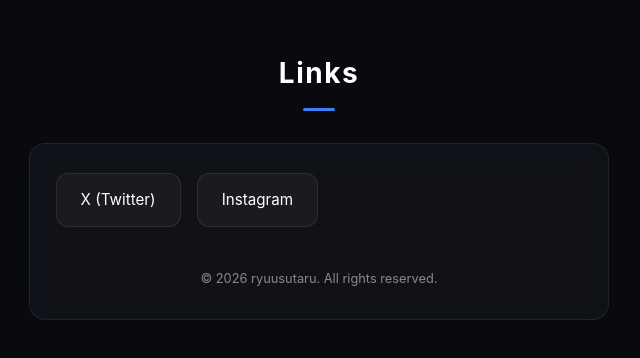
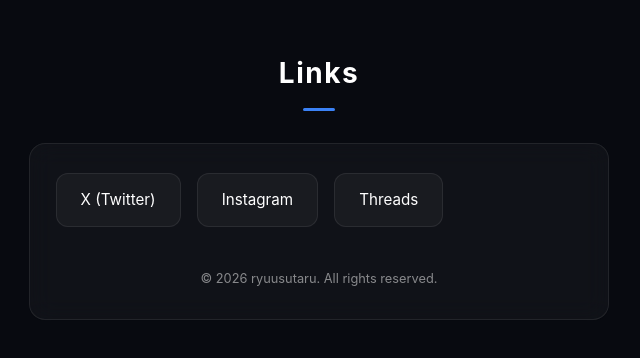
Before and after one commit to sutarumusic-bit/sutaru_music, a plain HTML site: page index.html in a window 1280 px wide. Shown: the part 3436-3794 px from the top of the page, 321-961 px from the left. Drawn offline with Linux system fonts and the light colour scheme.

Commit message:
Update index.html

```diff
--- a/index.html
+++ b/index.html
@@ -455,6 +455,9 @@
         <a href="https://www.instagram.com/ryuusutaru_music?stkn=MTlnNzE3ejhjd3RtdQ%3D%3D&utm_source=qr" target="_blank" rel="noopener noreferrer" class="social-btn">
           <span>Instagram</span>
         </a>
+        <a href="https://www.threads.com/@ryuusutaru_music?igshid=NTc4MTIwNjQ2YQ==" target="_blank" rel="noopener noreferrer" class="social-btn">
+          <span>Threads</span>
+        </a>
       </div>
       <footer>
         &copy; 2026 ryuusutaru. All rights reserved.
```
